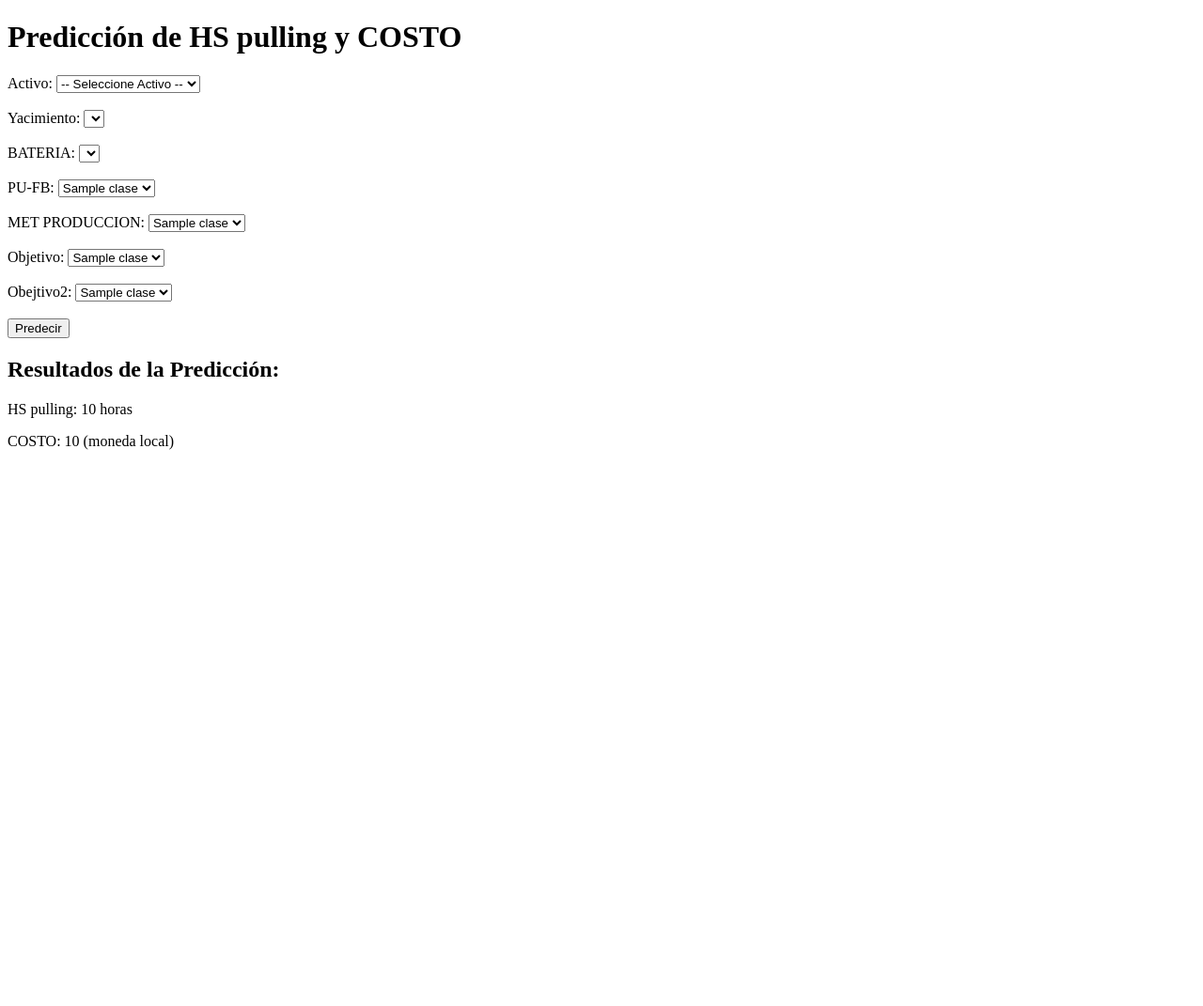
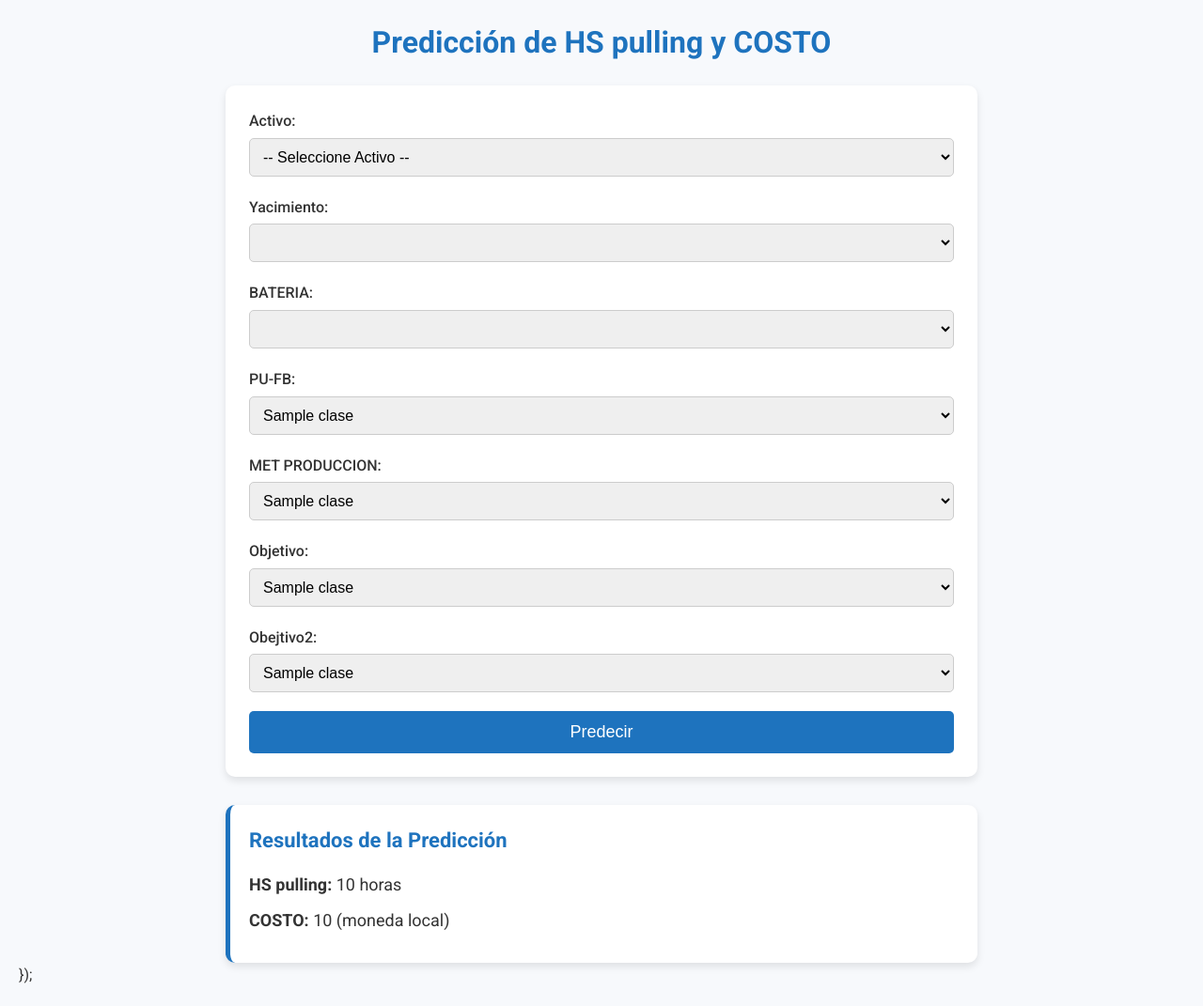
Before and after one commit to Lucianogalizia/HS-INTERVENCION, a Flask app: template templates/index.html in a window 1280 px wide. Shown: the whole page at 94% size. Before the commit the page ends 479 px from the top, so only its background shows below. Run offline with Flask 2, Linux system fonts and the light colour scheme; the template is opened without the code that fills it: most values are stand-ins (such as "Sample title", 1, 10 or a date in 2020); lists and menus that the app fills with data are empty; parts of the project's set-up code (start-up, migrations or seed data) failed here and were passed over.

Commit message:
index.html

```diff
--- a/templates/index.html
+++ b/templates/index.html
@@ -3,39 +3,123 @@
 <head>
   <meta charset="UTF-8">
   <title>Predicción de HS pulling y COSTO</title>
+  <!-- Google Font para mayor legibilidad -->
+  <link href="https://fonts.googleapis.com/css2?family=Roboto:wght@400;500;700&display=swap" rel="stylesheet">
+  <style>
+    /* Reset básico */
+    * {
+      box-sizing: border-box;
+      margin: 0;
+      padding: 0;
+    }
+
+    body {
+      font-family: 'Roboto', sans-serif;
+      background-color: #f7f9fc;
+      color: #333;
+      line-height: 1.6;
+      padding: 20px;
+    }
+
+    h1 {
+      text-align: center;
+      margin-bottom: 20px;
+      color: #1e73be; /* Azul moderado */
+    }
+
+    .container {
+      max-width: 800px;
+      margin: 0 auto;
+    }
+
+    form {
+      background: #fff;
+      padding: 25px;
+      border-radius: 10px;
+      box-shadow: 0 4px 8px rgba(0, 0, 0, 0.1);
+      margin-bottom: 30px;
+    }
+
+    form label {
+      display: block;
+      font-weight: 500;
+      margin-bottom: 5px;
+    }
+
+    form select {
+      width: 100%;
+      padding: 10px;
+      border: 1px solid #ccc;
+      border-radius: 5px;
+      margin-bottom: 20px;
+      font-size: 16px;
+    }
+
+    form input[type="submit"] {
+      display: block;
+      width: 100%;
+      padding: 12px;
+      background: #1e73be;
+      color: #fff;
+      border: none;
+      border-radius: 5px;
+      font-size: 18px;
+      cursor: pointer;
+      transition: background 0.3s ease;
+    }
+
+    form input[type="submit"]:hover {
+      background: #1662a8;
+    }
+
+    .resultados {
+      background: #fff;
+      padding: 20px;
+      border-radius: 10px;
+      border-left: 5px solid #1e73be;
+      box-shadow: 0 4px 8px rgba(0, 0, 0, 0.1);
+    }
+
+    .resultados h2 {
+      margin-bottom: 15px;
+      color: #1e73be;
+      font-size: 22px;
+    }
+
+    .resultados p {
+      font-size: 18px;
+      margin-bottom: 10px;
+    }
+  </style>
 </head>
 <body>
+  <div class="container">
     <h1>Predicción de HS pulling y COSTO</h1>
+
     <form method="POST">
-        <!-- Desplegable para Activo -->
+      <!-- Select dinámicos para filtrado -->
       <label for="Activo">Activo:</label>
       <select name="Activo" id="Activo" required>
-            <!-- Opciones se llenarán con JavaScript -->
+        <!-- Se llenará con JavaScript -->
       </select>
-        <br><br>
 
-        <!-- Desplegable para Yacimiento -->
       <label for="Yacimiento">Yacimiento:</label>
       <select name="Yacimiento" id="Yacimiento" required>
-            <!-- Opciones se llenarán con JavaScript -->
+        <!-- Se llenará con JavaScript -->
       </select>
-        <br><br>
 
-        <!-- Desplegable para BATERIA -->
       <label for="BATERIA">BATERIA:</label>
       <select name="BATERIA" id="BATERIA" required>
-            <!-- Opciones se llenarán con JavaScript -->
+        <!-- Se llenará con JavaScript -->
       </select>
-        <br><br>
 
-        <!-- Otros campos que no requieren filtrado dinámico -->
+      <!-- Otros campos fijos -->
       <label for="PU-FB">PU-FB:</label>
       <select name="PU-FB" required>
         {% for clase in label_encoders["PU-FB"].classes_ %}
           <option value="{{ clase }}">{{ clase }}</option>
         {% endfor %}
       </select>
-        <br><br>
 
       <label for="MET PRODUCCION">MET PRODUCCION:</label>
       <select name="MET PRODUCCION" required>
@@ -43,7 +127,6 @@
           <option value="{{ clase }}">{{ clase }}</option>
         {% endfor %}
       </select>
-        <br><br>
 
       <label for="Objetivo">Objetivo:</label>
       <select name="Objetivo" required>
@@ -51,7 +134,6 @@
           <option value="{{ clase }}">{{ clase }}</option>
         {% endfor %}
       </select>
-        <br><br>
 
       <label for="Obejtivo2">Obejtivo2:</label>
       <select name="Obejtivo2" required>
@@ -59,28 +141,30 @@
           <option value="{{ clase }}">{{ clase }}</option>
         {% endfor %}
       </select>
-        <br><br>
 
       <input type="submit" value="Predecir">
     </form>
 
     {% if prediction_hs and prediction_costo %}
-    <h2>Resultados de la Predicción:</h2>
-    <p>HS pulling: {{ prediction_hs | round(2) }} horas</p>
-    <p>COSTO: {{ prediction_costo | round(2) }} (moneda local)</p>
+    <div class="resultados">
+      <h2>Resultados de la Predicción</h2>
+      <p><strong>HS pulling:</strong> {{ prediction_hs | round(2) }} horas</p>
+      <p><strong>COSTO:</strong> {{ prediction_costo | round(2) }} (moneda local)</p>
+    </div>
     {% endif %}
+  </div>
 
   <!-- SCRIPT para el filtrado dinámico -->
   <script>
-      // data_json es la variable pasada desde app.py que contiene el diccionario
-      // con la estructura { Activo: { Yacimiento: [BATERIA, ...] } }
+    // data_json se pasa desde app.py y contiene el diccionario en formato JSON:
+    // { "Activo": { "Yacimiento": [ "BATERIA", ... ] } }
     const dataDict = {{ data_json | safe }};
 
     const activoSelect = document.getElementById("Activo");
     const yacimientoSelect = document.getElementById("Yacimiento");
     const bateriaSelect = document.getElementById("BATERIA");
 
-      // Al cargar la página, poblar el desplegable de Activo
+    // Al cargar la página, poblar el select de Activo
     window.addEventListener("load", () => {
       activoSelect.innerHTML = "<option value=''>-- Seleccione Activo --</option>";
       Object.keys(dataDict).forEach(activo => {
@@ -91,7 +175,7 @@
       });
     });
 
-      // Al cambiar el Activo, se actualiza Yacimiento y se limpia BATERIA
+    // Al cambiar el Activo, actualizar Yacimiento y limpiar BATERIA
     activoSelect.addEventListener("change", function() {
       yacimientoSelect.innerHTML = "<option value=''>-- Seleccione Yacimiento --</option>";
       bateriaSelect.innerHTML = "<option value=''>-- Seleccione BATERIA --</option>";
@@ -107,13 +191,12 @@
       }
     });
 
-      // Al cambiar el Yacimiento, se actualiza BATERIA
+    // Al cambiar el Yacimiento, actualizar BATERIA
     yacimientoSelect.addEventListener("change", function() {
       bateriaSelect.innerHTML = "<option value=''>-- Seleccione BATERIA --</option>";
 
       const selectedActivo = activoSelect.value;
       const selectedYacimiento = this.value;
-
       if (selectedActivo && selectedYacimiento && dataDict[selectedActivo][selectedYacimiento]) {
         dataDict[selectedActivo][selectedYacimiento].forEach(bateria => {
           const option = document.createElement("option");
@@ -126,3 +209,8 @@
   </script>
 </body>
 </html>
+
+      });
+    </script>
+</body>
+</html>
```
Lines whose indentation alone changed are shown as unchanged.
